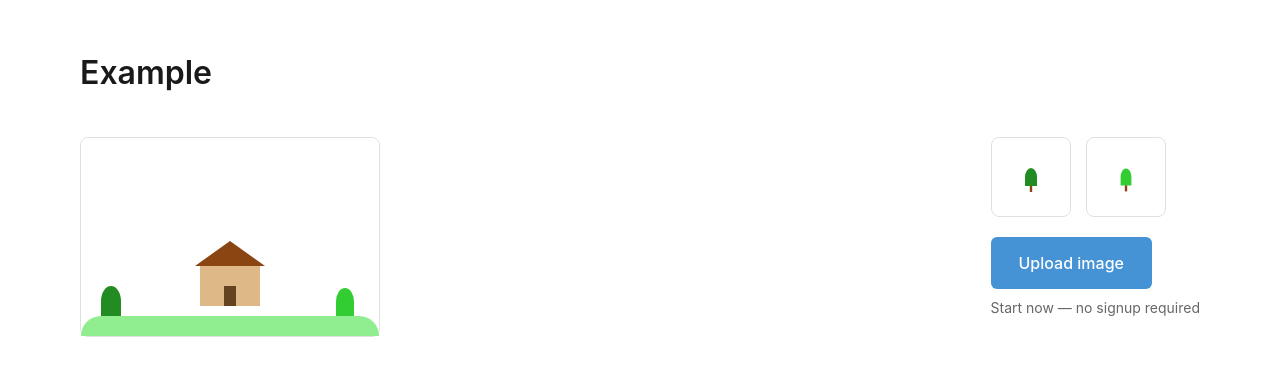
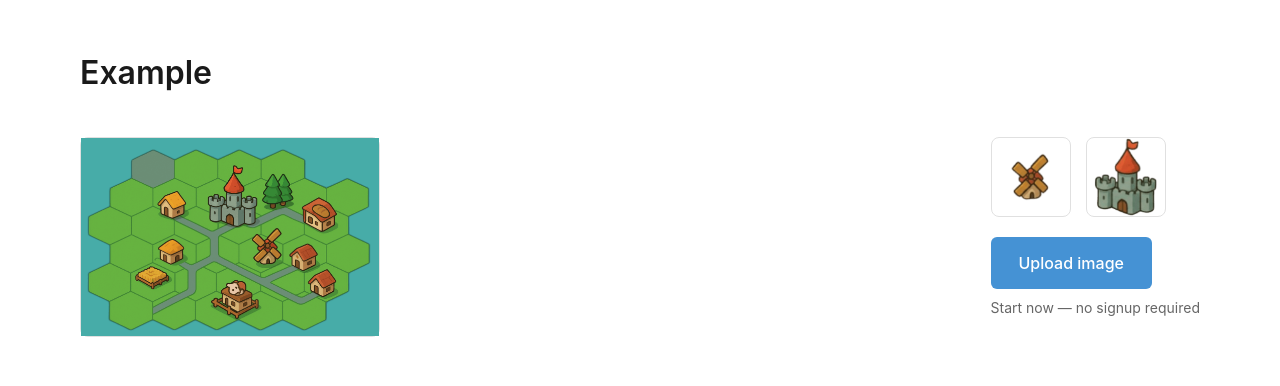
Before and after one commit to shukerullah/asset-extractor, a Next.js app: page / in a window 1280 px wide. Shown: the part 1340-1726 px from the top of the page. Built offline with nearby package versions, Linux system fonts and the light colour scheme.

Commit message:
feat: update example section with village source image and mill/castle extracts

```diff
--- a/src/app/page.tsx
+++ b/src/app/page.tsx
@@ -409,24 +409,30 @@ export default function AssetExtractorApp() {
           <h2>Example</h2>
           <div className={styles.exampleContent}>
             <div className={styles.sourceImage}>
-              <div className={styles.exampleHouse}>
-                <div className={styles.house}>
-                  <div className={styles.roof}></div>
-                  <div className={styles.walls}></div>
-                  <div className={styles.door}></div>
-                </div>
-                <div className={styles.tree}></div>
-                <div className={styles.tree2}></div>
-                <div className={styles.ground}></div>
-              </div>
+              <Image
+                src="/assets/village_with-background.png"
+                alt="Village with background - source image"
+                fill
+                style={{ objectFit: "cover" }}
+              />
             </div>
             <div className={styles.rightSide}>
               <div className={styles.extractedObjects}>
                 <div className={styles.extractedItem}>
-                  <div className={styles.tree}></div>
+                  <Image
+                    src="/assets/mill.png"
+                    alt="Extracted mill"
+                    fill
+                    style={{ objectFit: "contain" }}
+                  />
                 </div>
                 <div className={styles.extractedItem}>
-                  <div className={styles.tree2}></div>
+                  <Image
+                    src="/assets/castle.png"
+                    alt="Extracted castle"
+                    fill
+                    style={{ objectFit: "contain" }}
+                  />
                 </div>
               </div>
               <div className={styles.uploadSection}>
```
Also changed, not shown: public/assets/castle.png (added), public/assets/mill.png (added).
